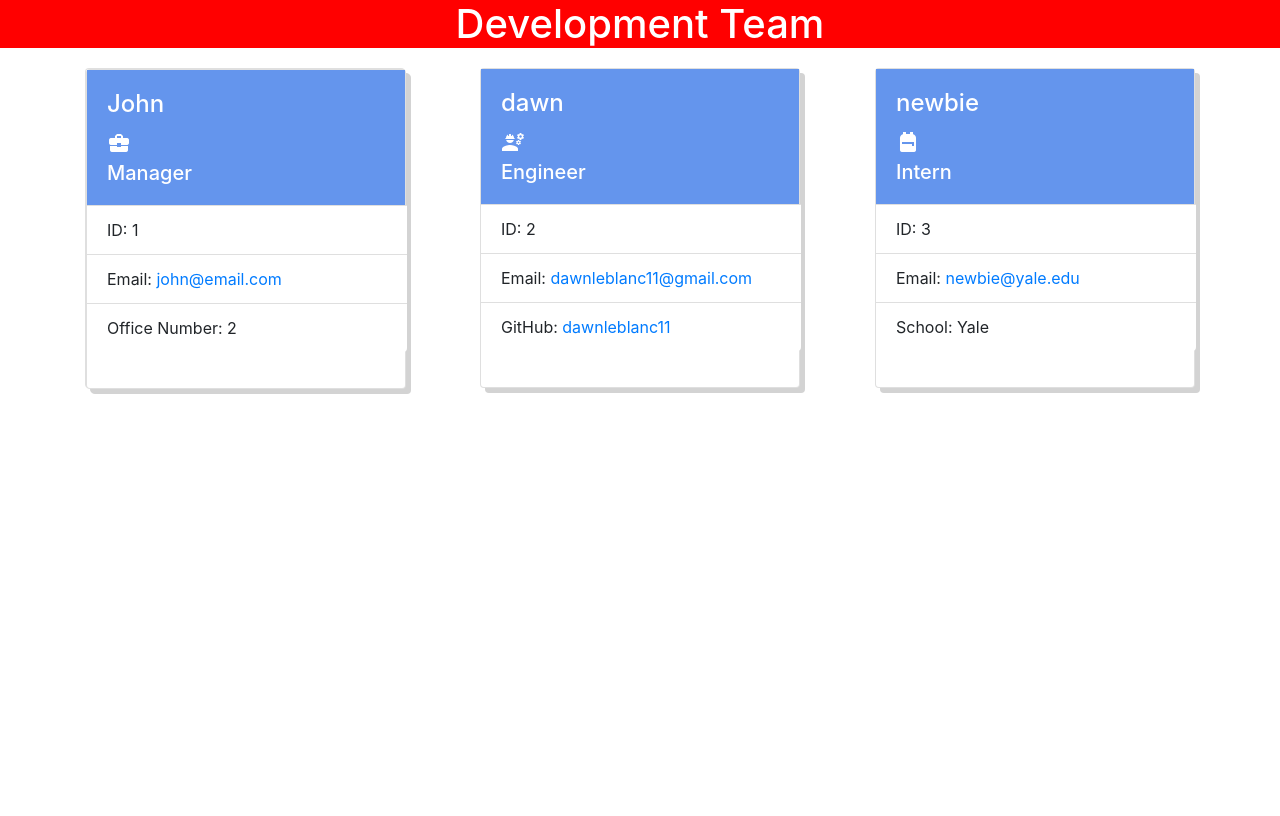
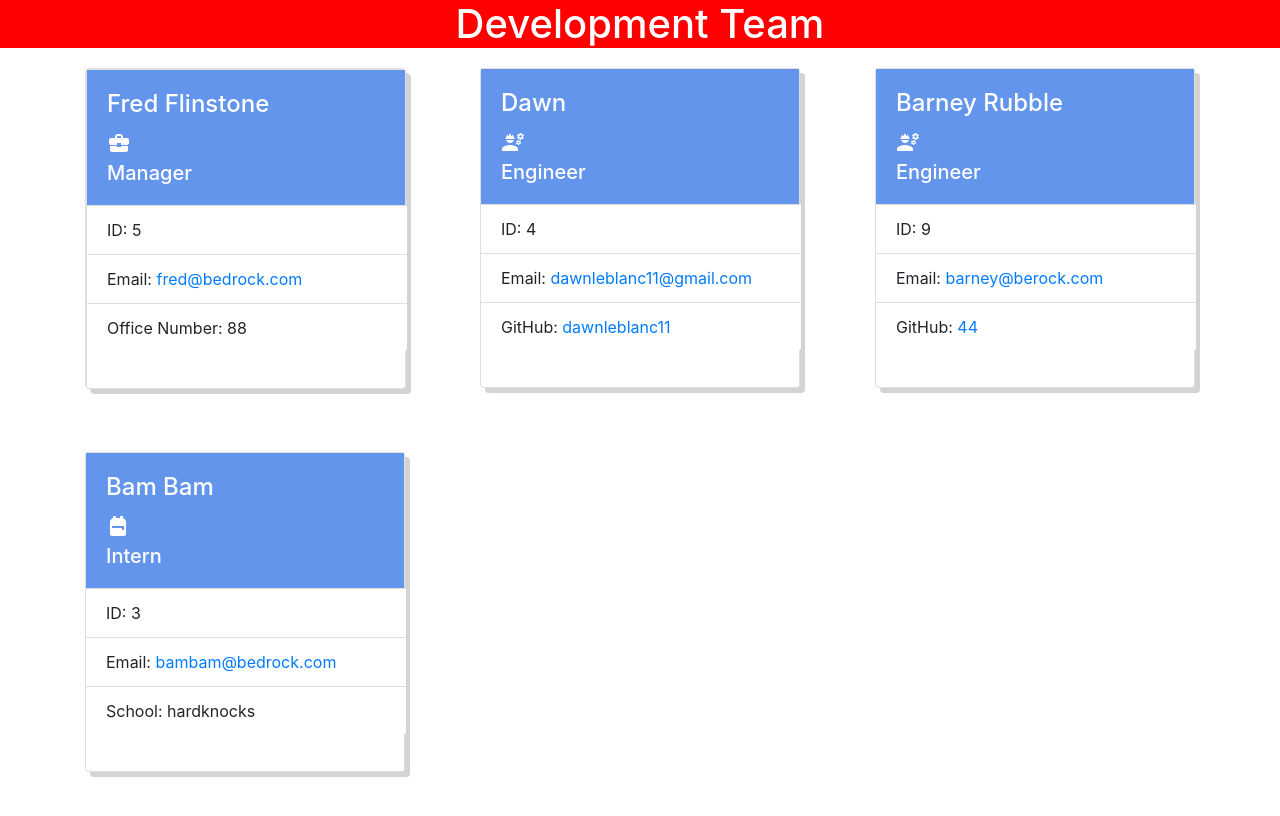
Before and after one commit to dawnleblanc11/teamprofilegeneratorOOP, a website: page team.html in a window 1280 px wide. Drawn offline with nearby package versions, Linux system fonts and the light colour scheme.

Commit message:
README cleanup

```diff
--- a/lib/Employee.js
+++ b/lib/Employee.js
@@ -19,6 +19,9 @@ getEmail() {
     return this.email;
 };
 
+getRole() {
+    return 'Employee';
+  }
 };
 // exporting the class
 module.exports = Employee;
--- a/team.html
+++ b/team.html
@@ -56,28 +56,28 @@
 
   <div class="card">
           <div class="card-body" id="employeeheader">
-          <h4 class="card-title">John</h4>
+          <h4 class="card-title">Fred Flinstone</h4>
           <i class="material-icons">business_center</i>
           <h5 class="card-text">Manager</h5>
         </div>
         <ul class="list-group list-group-flush">
-          <li class="list-group-item">ID: 1</li>
+          <li class="list-group-item">ID: 5</li>
           <li class="list-group-item">Email:
-          <a href="mailto:john@email.com">john@email.com</a>
+          <a href="mailto:fred@bedrock.com">fred@bedrock.com</a>
           </li>
-          <li class="list-group-item">Office Number: 2</li>
+          <li class="list-group-item">Office Number: 88</li>
         </ul>
        </div>
       </div>
 
   <div class="card">
   <div class="card-body" id="employeeheader">
-  <h4 class="card-title">dawn</h4>
+  <h4 class="card-title">Dawn</h4>
   <i class="material-icons">engineering</i>
   <h5 class="card-text">Engineer</h5>
 </div>
 <ul class="list-group list-group-flush">
-  <li class="list-group-item">ID: 2</li>
+  <li class="list-group-item">ID: 4</li>
   <li class="list-group-item">Email:
   <a href="mailto:dawnleblanc11@gmail.com">dawnleblanc11@gmail.com</a>
    </li>
@@ -87,18 +87,35 @@
   </ul>
 </div>
 
+  <div class="card">
+  <div class="card-body" id="employeeheader">
+  <h4 class="card-title">Barney Rubble</h4>
+  <i class="material-icons">engineering</i>
+  <h5 class="card-text">Engineer</h5>
+</div>
+<ul class="list-group list-group-flush">
+  <li class="list-group-item">ID: 9</li>
+  <li class="list-group-item">Email:
+  <a href="mailto:barney@berock.com">barney@berock.com</a>
+   </li>
+  <li class="list-group-item">GitHub:
+    <a href="https://github.com/44">44</a>
+  </li>
+  </ul>
+</div>
+
 <div class="card">
 <div class="card-body" id="employeeheader">
-<h4 class="card-title">newbie</h4>
+<h4 class="card-title">Bam Bam</h4>
 <i class="material-icons">backpack</i>
 <h5 class="card-text">Intern</h5>
 </div>
 <ul class="list-group list-group-flush">
 <li class="list-group-item">ID: 3</li>
 <li class="list-group-item">Email:
-  <a href="mailto:newbie@yale.edu">newbie@yale.edu</a>
+  <a href="mailto:bambam@bedrock.com">bambam@bedrock.com</a>
    </li>
-<li class="list-group-item">School: Yale</li>
+<li class="list-group-item">School: hardknocks</li>
 </ul>
 </div>
 
```
Also changed, not shown: __tests__/Engineer.test.js (+1 -4 lines), README.md.
